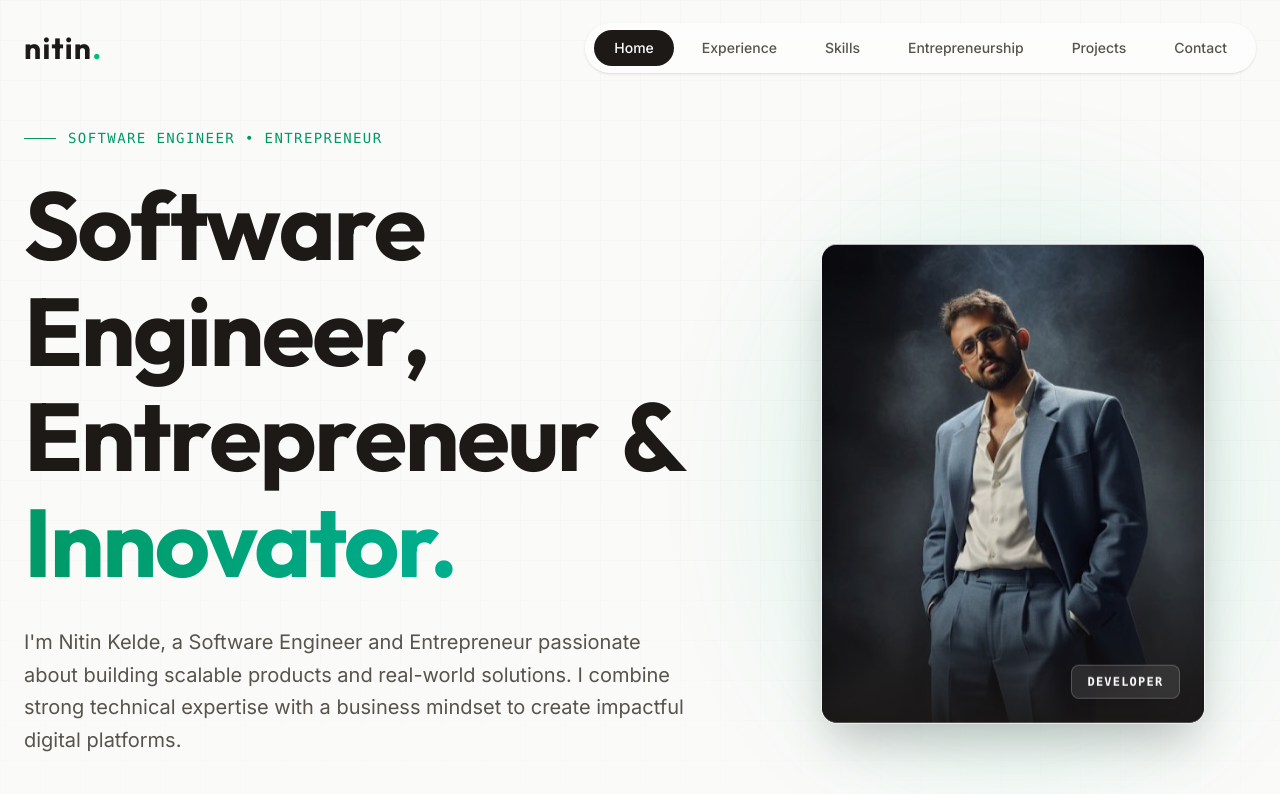
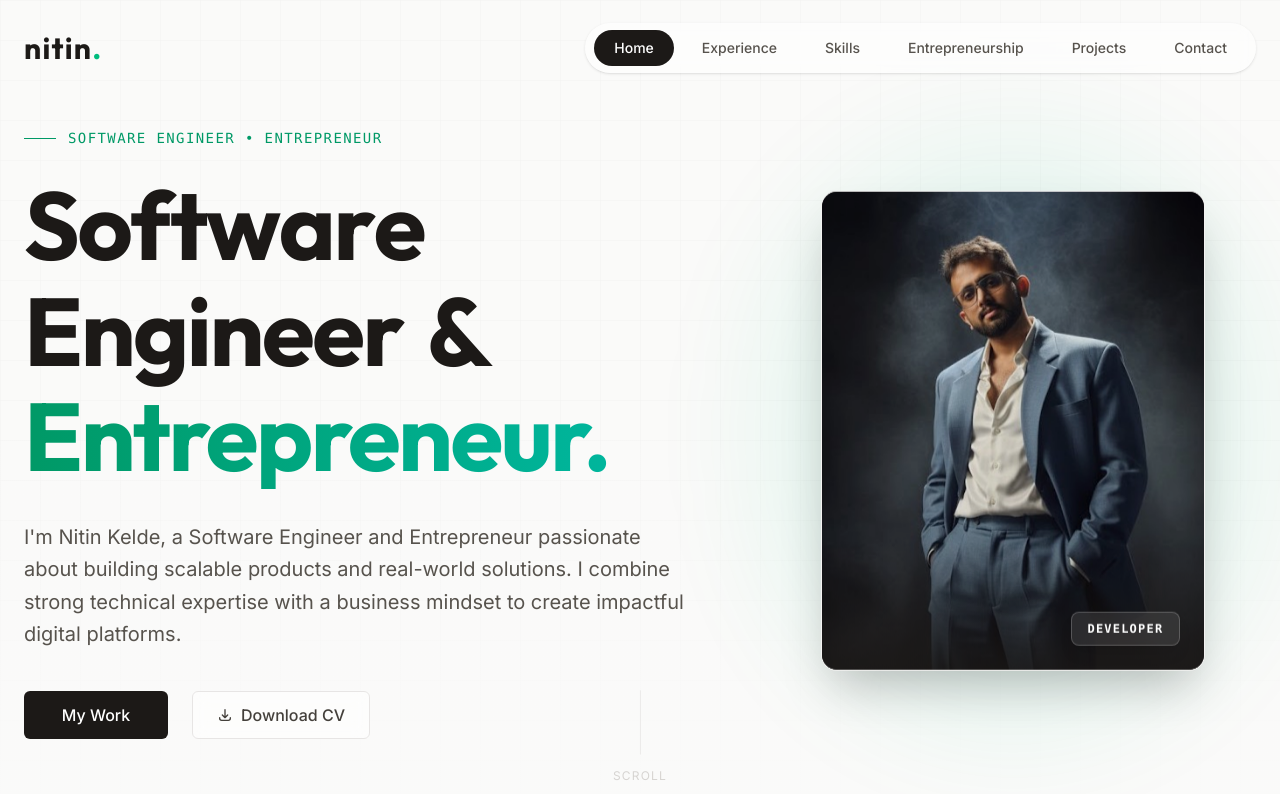
Before and after one commit to unisiremainhub-gif/portfolio, a React (Vite) app: page / in a window 1280 px wide. Shown: the top 794 px of the page. Built offline with nearby package versions, Linux system fonts and the light colour scheme.

Commit message:
Update Hero.jsx

```diff
--- a/src/Components/Home/Hero.jsx
+++ b/src/Components/Home/Hero.jsx
@@ -235,7 +235,7 @@ export default function Hero() {
 
               <h2 className="text-5xl md:text-7xl lg:text-8xl font-bold text-stone-900 tracking-tight leading-[1.1] mb-8">
                 <AnimatedText text="Software" delay={0.1} />
-               <AnimatedText text="Engineer, Entrepreneur &" delay={0.3} />
+               <AnimatedText text="Engineer &" delay={0.3} />
 
                 <div className="overflow-hidden">
                    <motion.div
@@ -244,7 +244,7 @@ export default function Hero() {
                      transition={{ delay: 0.5, duration: 0.6, ease: [0.33, 1, 0.68, 1] }}
                      className="text-transparent bg-clip-text bg-gradient-to-r from-emerald-600 to-teal-500"
                    >
-                     Innovator.
+                     Entrepreneur.
                    </motion.div>
                 </div>
               </h2>
```
